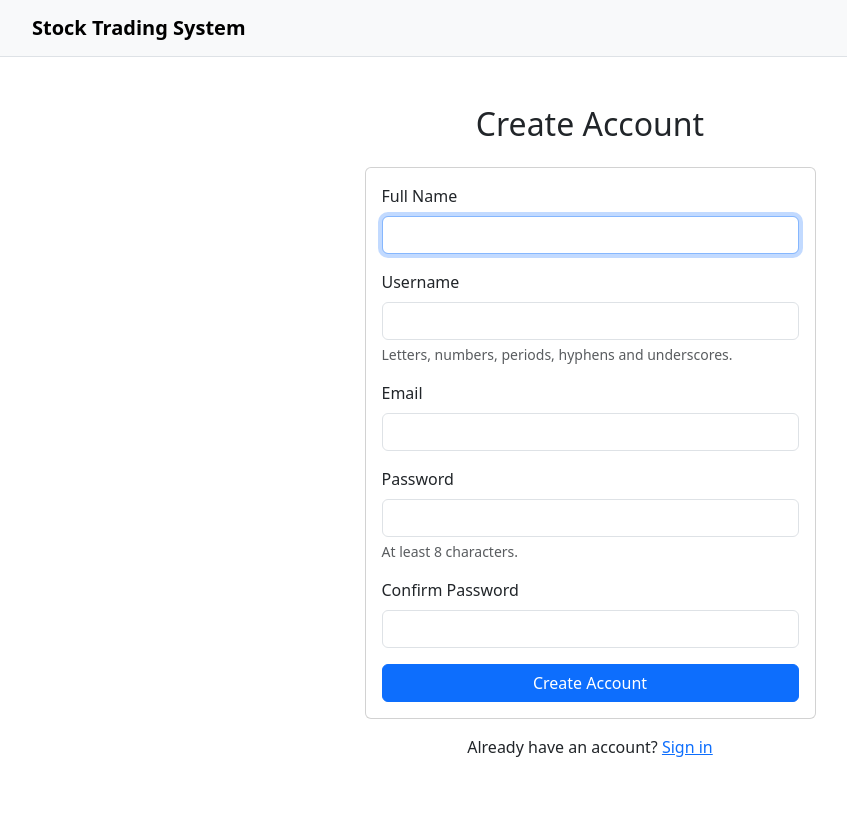
After one commit to TyVeillette/IFT401, a Flask app: page /register in a window 1280 px wide. The commit adds this page. Shown: the whole page, without its empty margins (50-897 px from the left). Run offline with Flask 3, Linux system fonts and the light colour scheme.

Commit message:
Add registration page
Add /register, which calls create_account() from the account service.
It checks that both password fields match, keeps what was typed
(except passwords) when something is rejected, and signs the new
customer in and sends them to the Cash page to make a first deposit.

The login page links to it with "Create an account".

```diff
--- a/app/routes/page_routes.py
+++ b/app/routes/page_routes.py
@@ -16,6 +16,7 @@ from app.models.portfolio_holding import PortfolioHolding
 from app.models.stock import Stock
 from app.models.transaction import Transaction
 from app.routes.admin_market_routes import parse_date, parse_time
+from app.services.account_service import create_account
 from app.services.admin_stock_service import create_stock
 from app.services.auth_service import (
     authenticate,
@@ -152,6 +153,46 @@ def login():
         return redirect(url_for("pages.market_board"))
 
     return render_template("login.html")
+
+
+@page_bp.route("/register", methods=["GET", "POST"])
+def register():
+    if request.method == "POST":
+        form = request.form
+
+        try:
+            if form.get("password") != form.get("confirm_password"):
+                raise ValueError("Passwords do not match.")
+
+            customer = create_account(
+                full_name=form.get("full_name"),
+                username=form.get("username"),
+                email=form.get("email"),
+                password=form.get("password"),
+            )
+
+        except ValueError as exc:
+            flash(str(exc), "danger")
+
+            return render_template(
+                "register.html",
+                form=form,
+            ), 400
+
+        session.clear()
+        session["customer_id"] = customer.id
+
+        flash(
+            "Account created successfully. Cash account created.",
+            "success",
+        )
+
+        return redirect(url_for("pages.cash_account"))
+
+    return render_template(
+        "register.html",
+        form={},
+    )
 
 
 @page_bp.post("/logout")
--- a/app/templates/login.html
+++ b/app/templates/login.html
@@ -50,6 +50,11 @@
 
         </form>
 
+        <p class="text-center mt-3">
+            New customer?
+            <a href="{{ url_for('pages.register') }}">Create an account</a>
+        </p>
+
     </div>
 
 </div>
--- /dev/null
+++ b/app/templates/register.html
@@ -0,0 +1,120 @@
+{% extends "base.html" %}
+
+{% block title %}Create Account{% endblock %}
+
+{% block content %}
+
+<div class="row justify-content-center">
+
+    <div class="col-md-6 col-lg-5">
+
+        <h2 class="text-center my-4">
+            Create Account
+        </h2>
+
+        <form method="POST" class="card card-body">
+
+            <div class="mb-3">
+                <label for="full_name" class="form-label">
+                    Full Name
+                </label>
+
+                <input
+                    id="full_name"
+                    name="full_name"
+                    type="text"
+                    class="form-control"
+                    maxlength="100"
+                    value="{{ form.get('full_name', '') }}"
+                    autocomplete="name"
+                    required
+                    autofocus>
+            </div>
+
+            <div class="mb-3">
+                <label for="username" class="form-label">
+                    Username
+                </label>
+
+                <input
+                    id="username"
+                    name="username"
+                    type="text"
+                    class="form-control"
+                    maxlength="50"
+                    pattern="[A-Za-z0-9_.\-]+"
+                    value="{{ form.get('username', '') }}"
+                    autocomplete="username"
+                    required>
+
+                <div class="form-text">
+                    Letters, numbers, periods, hyphens and underscores.
+                </div>
+            </div>
+
+            <div class="mb-3">
+                <label for="email" class="form-label">
+                    Email
+                </label>
+
+                <input
+                    id="email"
+                    name="email"
+                    type="email"
+                    class="form-control"
+                    maxlength="120"
+                    value="{{ form.get('email', '') }}"
+                    autocomplete="email"
+                    required>
+            </div>
+
+            <div class="mb-3">
+                <label for="password" class="form-label">
+                    Password
+                </label>
+
+                <input
+                    id="password"
+                    name="password"
+                    type="password"
+                    class="form-control"
+                    minlength="8"
+                    autocomplete="new-password"
+                    required>
+
+                <div class="form-text">
+                    At least 8 characters.
+                </div>
+            </div>
+
+            <div class="mb-3">
+                <label for="confirm_password" class="form-label">
+                    Confirm Password
+                </label>
+
+                <input
+                    id="confirm_password"
+                    name="confirm_password"
+                    type="password"
+                    class="form-control"
+                    minlength="8"
+                    autocomplete="new-password"
+                    required>
+            </div>
+
+            <button type="submit" class="btn btn-primary">
+                Create Account
+            </button>
+
+        </form>
+
+        <p class="text-center mt-3">
+            Already have an account?
+            <a href="{{ url_for('pages.login') }}">Sign in</a>
+        </p>
+
+    </div>
+
+</div>
+
+{% endblock %}
```
Also changed, not shown: tests/test_page_routes.py (+73 -0 lines).
